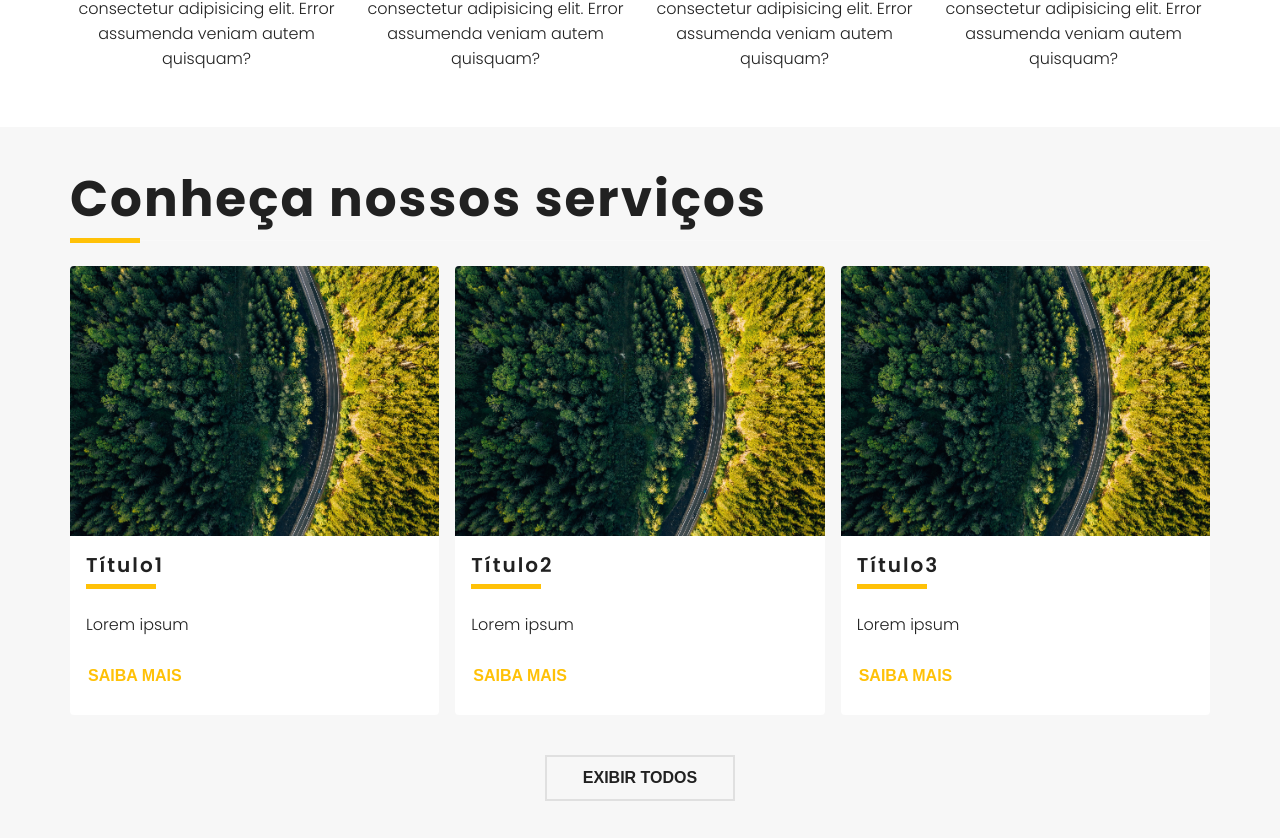
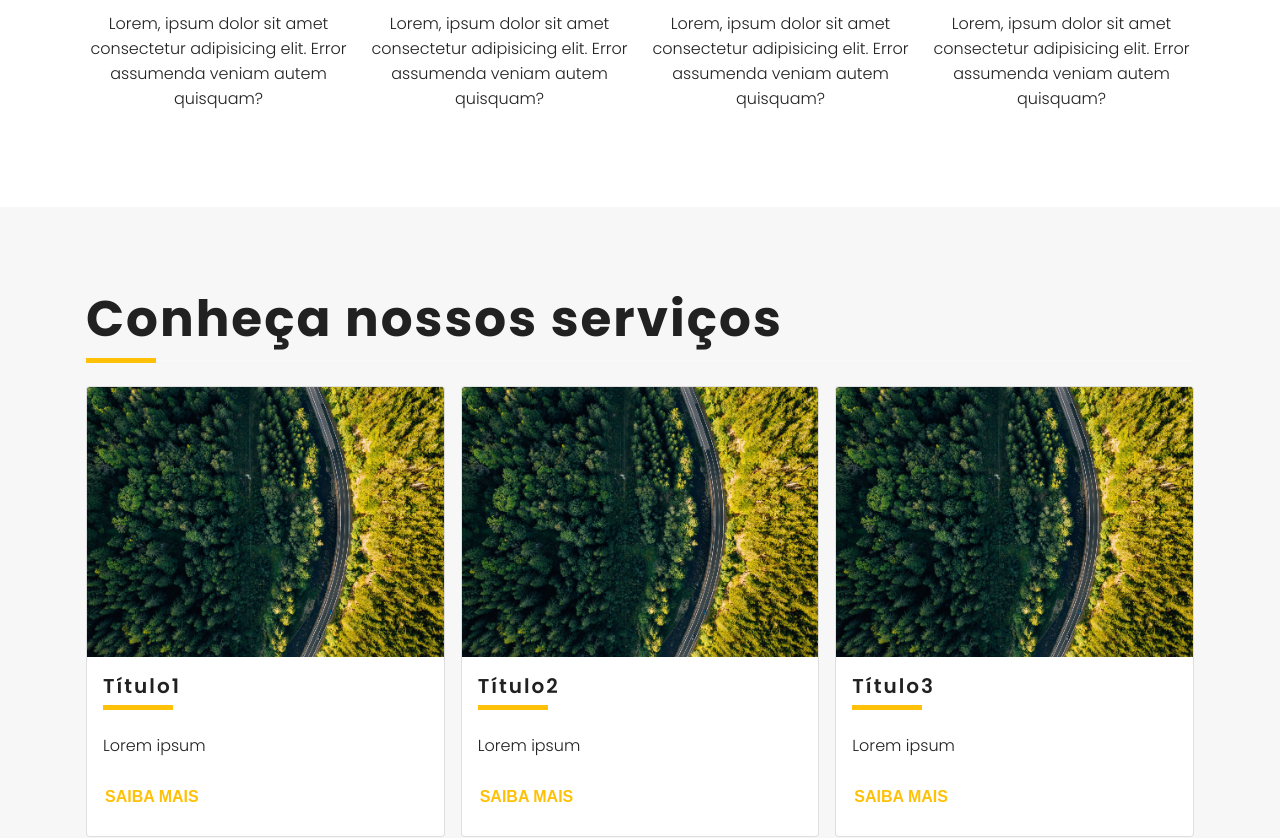
Before and after one commit to jvictorrm/autoescola-jv, a React (Create React App) app: page / in a window 1280 px wide. Shown: the part 879-1717 px from the top of the page. Built offline with nearby package versions, Linux system fonts and the light colour scheme.

Commit message:
Update home page

```diff
--- a/src/components/atoms/Card/styles.js
+++ b/src/components/atoms/Card/styles.js
@@ -3,6 +3,7 @@ import styled from "styled-components";
 export const Root = styled.div`
   background-color: #fff;
   border-radius: 4px;
+  border: 1px solid rgba(0, 0, 0, 0.125);
   overflow: hidden;
 `;
 
--- a/src/components/atoms/Container/styles.js
+++ b/src/components/atoms/Container/styles.js
@@ -11,7 +11,6 @@ export const Root = styled.div`
 
   ${breakAt(BreakpointSizes.lg)} {
     max-width: 1140px;
-    padding: 0;
     margin: 0 auto;
   }
 `;
--- a/src/components/molecules/Section/styles.js
+++ b/src/components/molecules/Section/styles.js
@@ -1,4 +1,5 @@
 import styled, { css } from "styled-components";
+import { breakAt, BreakpointSizes } from "styles/Breakpoints";
 
 export const Content = styled.div`
   padding: 40px 0;
@@ -8,6 +9,10 @@ export const Content = styled.div`
       background-color: #f7f7f7;
     `}
 
+  ${breakAt(BreakpointSizes.md)} {
+    padding: 80px 0;
+  }
+
   h2 {
     margin-top: 0;
   }
--- a/src/components/organisms/ProductGrid/index.js
+++ b/src/components/organisms/ProductGrid/index.js
@@ -17,7 +17,8 @@ const ProductGrid = ({ products }) => {
             showAll ? index <= products.length - 1 : index <= 2
           )
           .map((product) => (
-            <Card key={product.id}>
+            <div key={product.id}>
+              <Card>
                 <CardMedia image={product.image} />
                 <CardBody>
                   <Heading>
@@ -31,6 +32,7 @@ const ProductGrid = ({ products }) => {
                   </div>
                 </CardBody>
               </Card>
+            </div>
           ))}
       </GridContainer>
       {products.length > 3 && (
--- a/src/components/pages/Home/index.js
+++ b/src/components/pages/Home/index.js
@@ -114,7 +114,7 @@ const Home = () => (
           </div>
         </div>
         <div>
-          <video src={AboutVideo} width="100%" autoPlay loop />
+          <video src={AboutVideo} width="100%" autoPlay loop muted />
         </div>
       </GridContainer>
     </Section>
```
Lines whose indentation alone changed are shown as unchanged.
